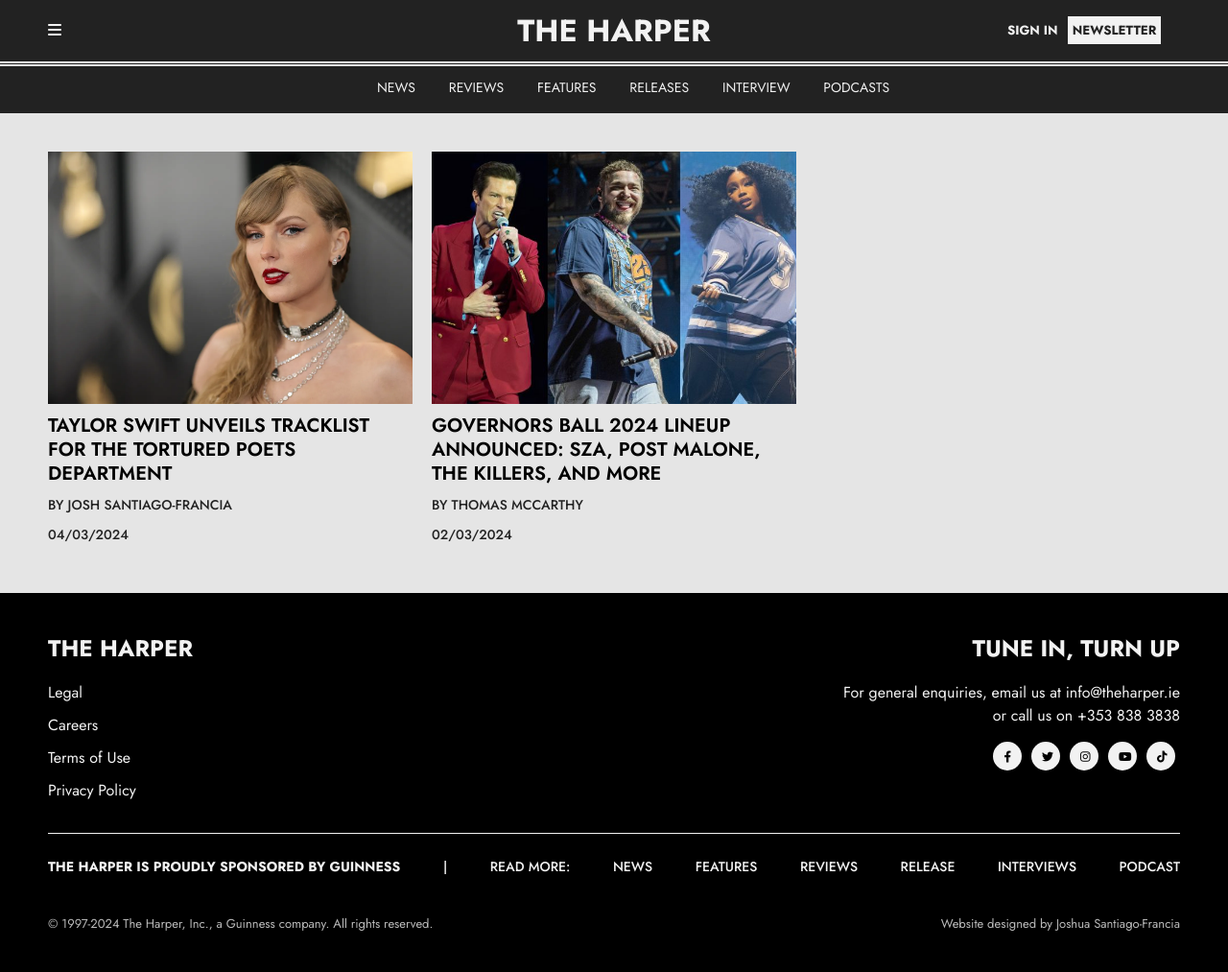
After one commit to stfranciastein/Y1-Integrated-Project-PHP, a PHP site: page /category_view.php?id=1 in a window 1280 px wide. The commit adds this page. Shown: the whole page at 96% size. Run offline with PHP 8.4, Linux system fonts and the light colour scheme; data comes from the database, SQL or seed files in the repository; data that the repository does not hold is empty.

Commit message:
The tryhard 12am update

```diff
--- a/author.php
+++ b/author.php
@@ -6,6 +6,8 @@ class Author {
     public $id;
     public $first_name;
     public $last_name;
+    public $bio;
+    public $biopic;
 
     public function __construct($props = null) {
         if ($props != null) {
@@ -14,6 +16,8 @@ class Author {
             }
             $this->first_name = $props["first_name"];
             $this->last_name  = $props["last_name"];
+            $this->bio = $props["bio"];
+            $this->biopic  = $props["biopic"];
         }
     }
 
@@ -25,16 +29,20 @@ class Author {
 
             $params = [
                 ":first_name" => $this->first_name,
-                ":last_name"  => $this->last_name
+                ":last_name"  => $this->last_name,
+                ":bio" => $this->bio,
+                ":biopic" => $this->biopic
             ];
 
             if ($this->id === null) {
-                $sql = "INSERT INTO authors (first_name, last_name) VALUES (:first_name, :last_name)";
+                $sql = "INSERT INTO authors (first_name, last_name, bio, biopic) VALUES (:first_name, :last_name, :bio, :biopic)";
             }
             else {
                 $sql = "UPDATE authors SET " .
                        "first_name = :first_name, " .
                        "last_name = :last_name " .
+                       "bio = :bio " .
+                       "biopic = :biopic" .
                        "WHERE id = :id" ;
 
                 $params[":id"] = $this->id;
--- /dev/null
+++ b/category_view.php
@@ -0,0 +1,146 @@
+<?php
+require_once "./author.php";
+require_once "./category.php";
+require_once "./location.php";
+require_once "./story.php";
+require_once "./etc/locator.php";
+
+try {
+    if ($_SERVER["REQUEST_METHOD"] !== "GET") {
+        throw new Exception("Invalid request method");
+    }
+
+    if (array_key_exists("id", $_GET)) {
+        $id = $_GET["id"];
+        $category = Category::findById($id);
+		$categoryView = Story::findByCategory($id, $options = array('offset' => 0)); //populates page with all stories from this category
+        if ($category === null) {
+            throw new Exception("Story not found");
+        }
+    }
+    else {
+        throw new Exception("Missing parametre: story ID");
+    }
+
+    if (session_status() === PHP_SESSION_NONE) {
+        session_start();
+    }
+}
+catch (Exception $ex) {
+    echo $ex->getMessage();
+    exit();
+}
+
+?>
+<!DOCTYPE html>
+<html lang="en">
+	<head>
+		<!-- Google Font: Jost-->
+		<link rel="preconnect" href="https://fonts.googleapis.com">
+		<link rel="preconnect" href="https://fonts.gstatic.com" crossorigin>
+		<link href="https://fonts.googleapis.com/css2?family=Jost:ital,wght@0,100..900;1,100..900&display=swap" rel="stylesheet">
+		<link href="https://fonts.googleapis.com/css2?family=Open+Sans:ital,wght@0,300..800;1,300..800&display=swap" rel="stylesheet">
+		<!-- John's Style Sheets-->
+		<link rel="stylesheet" href="css/reset.css" />
+		<link rel="stylesheet" href="css/all.min.css" /> <!-- Imported from web design project -->
+		<link rel="stylesheet" href="css/grid.css" /> <!-- I removed padding-bottom:40px from .container -->
+		<!-- My Style Sheets-->
+		<link rel="stylesheet" href="css/root.css"/>  <!-- Variables are stored here + General Styles for cleanliness-->
+		<link rel="stylesheet" href="css/style.css" /> <!-- Contains styles for actual content-->
+		<link rel="stylesheet" href="css/story.css" /> <!-- Story Page specific styles-->
+		<link rel="stylesheet" href="css/mediaqueries.css"> <!-- As of 03/03/24 This contains nothing so far-->
+		<!-- Scripts -->
+		<script src="js/carousel.js" defer></script>
+		<title>The Harper</title>
+	</head>
+	<body>
+	<!-- Navbar -->
+	<div class="sec_navbar sticky">
+		<div class="container sticky">
+			<div class="col_2_navbar_top width-2">
+				<h4><i class="fa fa-bars" aria-hidden="true"></i></h4>
+			</div>
+			<div class="col_8_navbar_top width-8">
+				<h1><a href="index.php">The Harper</a></h1>
+			</div>
+			<div class="col_2_navbar_top width-2">
+				<h5>Sign In</h5>
+				<h5><a href="#"><strong>Newsletter</strong></a></h5>
+			</div>
+		</div>
+	</div>
+	<section class="sec_navbar shadow underline">
+		<div class="centered_navbar_bottom">
+			<ul class="centered_navbar_unorderlist">
+				<?php foreach ($catNavbar as $s) { ?>
+					<li><a href="category_view.php?id=<?= $s->id ?>"><?= $s->name ?></a></li>
+				<?php } ?>
+			</ul>
+		</div>
+	</section>
+	<!--Story Body Section-->
+	<section class="sec_parent sec_greybg">
+			<div class="container">
+				<?php foreach ($categoryView as $s) { ?>
+				<div class="col_4_story width-4">
+					<a href="story_view.php?id=<?= $s->id ?>.php">
+						<img src="<?= $s->img_url ?>" alt="<?= $s->headline ?>">
+						<div class="col_4_story_text">
+							<h3><?= $s->headline ?></h3>
+							<h5>By <?= Author::findById($s->author_id)->first_name . " " . Author::findById($s->author_id)->last_name ?></h5>
+							<h5><?= date('d/m/Y', strtotime($s->updated_at)) ?></h5>
+						</div>
+					</a>
+				</div>
+				<?php } ?>
+			</div>
+		</section>
+	<!--Footer Section-->
+		<footer class="sec_parent sec_footer">
+			<div class="container">
+				<div class="col_6_footer_upper sec_parent_dark width-6">
+					<h2>The Harper</h2>
+					<ul>
+						<li>Legal</li>
+						<li>Careers</li>
+						<li>Terms of Use</li>
+						<li>Privacy Policy</li>
+					</ul>
+				</div>
+				<div class="col_6_footer_upper_right sec_parent_dark width-6">
+					<h2>Tune In, Turn Up</h2>
+					<ul>
+						<li>For general enquiries, email us at info@theharper.ie</li>
+						<li>or call us on +353 838 3838</li>
+							<div class="iconGroup">
+								<a href="#"><div class="iconSocials"><i class="fa-brands fa-facebook-f"></i></div></a>
+								<a href="#"><div class="iconSocials"><i class="fa-brands fa-twitter"></i></div></a>
+								<a href="#"><div class="iconSocials"><i class="fa-brands fa-instagram"></i></div></a>
+								<a href="#"><div class="iconSocials"><i class="fa-brands fa-youtube"></i></div></a>
+								<a href="#"><div class="iconSocials"><i class="fa-brands fa-tiktok"></i></div></a>
+                        	</div>
+					</ul>
+				</div>
+				<div class="col_12_footer_lower sec_parent_dark width-12">
+					<ul>
+						<li><h5>The Harper is Proudly Sponsored By Guinness</h5></li>
+						<li>|</li>
+						<li>READ MORE:</li>
+						<li>News</li>
+						<li>Features</li>
+						<li>Reviews</li>
+						<li>Release</li>
+						<li>Interviews</li>
+						<li>Podcast</li>
+					</ul>
+				</div>
+				<div class="col_12_footer_bottom width-12">
+					<ul>
+						<li>© 1997-2024 The Harper, Inc., a Guinness company. All rights reserved. </li>
+						<li>Website designed by Joshua Santiago-Francia</li>
+					</ul>
+				</div>
+			</div>
+		</footer>
+	</body>
+</html>
--- a/css/story.css
+++ b/css/story.css
@@ -38,6 +38,11 @@
 .col_12_storypage_text_sub {    margin-top: 10px;
                                 margin-bottom: 10px;}
 
+.col_12_storypage_text_sub ul { display: flex;
+                                justify-content: center;
+                                align-items: center;
+                                gap: 10px;}
+
 /*Body content*/
 .col_8_storybody_body {     padding-top: 40px;
                             padding-bottom: 40px;
@@ -48,4 +53,19 @@
                             margin-bottom: 30px;}
 
 
-.col_4_story_rev_column { height: 1000px;}
+.col_4_story_rev_column {   height: 600px;}
+
+/*Author's Bio*/
+.col_12_story_bio {         background-color: var(--gold_link);
+                            border-radius: 50px;
+                            padding: 30px;
+                            display: flex;
+                            gap: 40px;
+                            align-items: center;}
+
+.col_12_story_bio_pic img {
+                            width: 150px;
+                            object-fit: cover;
+                            border-radius: 100px;}
+
+/* .col_12_story_bio_text {    margin-top: 100px;} */
--- a/index.php
+++ b/index.php
@@ -45,7 +45,7 @@ require_once "./etc/locator.php";
 		<div class="centered_navbar_bottom">
 			<ul class="centered_navbar_unorderlist">
 				<?php foreach ($catNavbar as $s) { ?>
-				<li><a href="#"><?= $s->name ?></a></li>
+					<li><a href="category_view.php?id=<?= $s->id ?>"><?= $s->name ?></a></li>
 				<?php } ?>
 			</ul>
 		</div>
```
Also changed, not shown: story_view.php (+21 -5 lines), images/authors/1.png (added).
